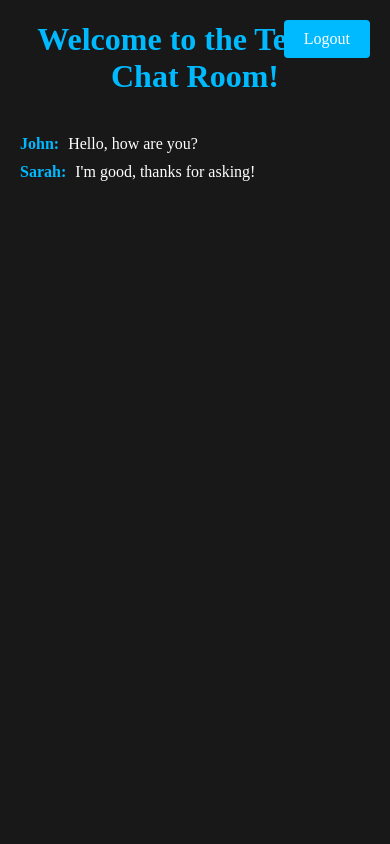
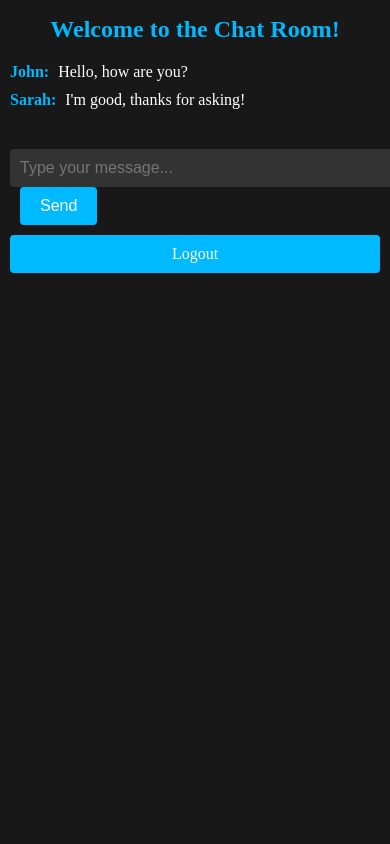
Before and after one commit to AnozieChibuike/webChatO, a plain HTML site: page app/templates/chat.html in a window 390 px wide. Shown: the top 844 px of the page. Drawn offline with nearby package versions, Linux system fonts and the light colour scheme; no server answers.

Commit message:
Update chat.html

```diff
--- a/app/templates/chat.html
+++ b/app/templates/chat.html
@@ -4,7 +4,6 @@
     <title>WEBCHAT IO - CHAT</title>
     <script src="https://cdnjs.cloudflare.com/ajax/libs/socket.io/4.0.1/socket.io.js" integrity="sha512-q/dWJ3kcmjBLU4Qc47E4A9kTB4m3wuTY7vkFJDTZKjTs8jhyGQnaUrxa0Ytd0ssMZhbNua9hE+E7Qv1j+DyZwA==" crossorigin="anonymous"></script>
   <style>
- /* Custom CSS styles for the techno-themed chat interface */
 /* Custom CSS styles for the techno-themed chat interface */
 
 body {
@@ -13,11 +12,8 @@ body {
 }
 
 #chat-container {
-    height: 100vh;
-    display: flex;
-    flex-direction: column;
-    align-items: flex-start;
-    justify-content: flex-start;
+    max-width: 600px;
+    margin: 0 auto;
     padding: 20px;
     background-color: #181818;
     color: #fff;
@@ -30,9 +26,9 @@ h1 {
 }
 
 .messages {
-    flex: 1;
     margin-bottom: 20px;
     overflow-y: auto;
+    max-height: 300px;
 }
 
 .message {
@@ -76,9 +72,8 @@ h1 {
 }
 
 .logout-btn {
-    position: fixed;
-    top: 20px;
-    right: 20px;
+    display: block;
+    margin-top: 20px;
     padding: 10px 20px;
     background-color: #00baff;
     color: #fff;
@@ -86,18 +81,51 @@ h1 {
     text-decoration: none;
     border-radius: 4px;
     transition: background-color 0.3s;
+    text-align: center;
 }
 
 .logout-btn:hover {
     background-color: #0097d1;
 }
 
+@media (max-width: 480px) {
+    /* Styles for mobile devices */
+    #chat-container {
+        padding: 10px;
+    }
+
+    h1 {
+        font-size: 24px;
+        margin-bottom: 10px;
+    }
+
+    .messages {
+        max-height: 200px;
+    }
+
+    .chat-input {
+        flex-direction: column;
+        align-items: flex-start;
+        margin-top: 10px;
+    }
+
+    .chat-input input[type="text"] {
+        width: 100%;
+        margin-top: 10px;
+    }
+
+    .logout-btn {
+        margin-top: 10px;
+    }
+}
+
+
        /* Custom CSS styles for the chat interface */
   </style>
 </head>
 <body>
 
-  <h1>Welcome to the Techno Chat Room!</h1>
+  <h1>Welcome to the Chat Room!</h1>
     <div id="chat-container">
         <div class="messages">
             <div class="message">
@@ -115,11 +143,9 @@ h1 {
             <input type="text" id="message-input" placeholder="Type your message...">
             <button type="button" id="send-btn">Send</button>
         </div>
+
+        <a href="/logout" class="logout-btn">Logout</a>
     </div>
-
-    <a href="/logout" class="logout-btn">Logout</a>
-
-
 
 
     <script>
```
